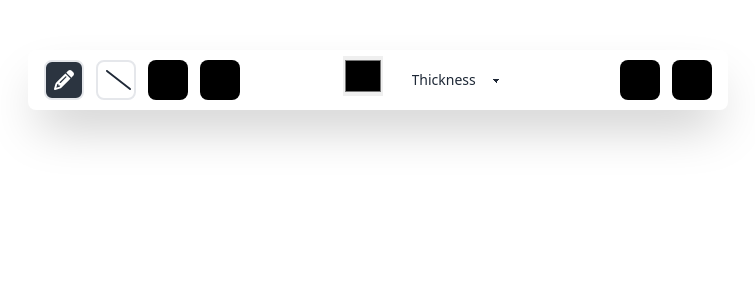
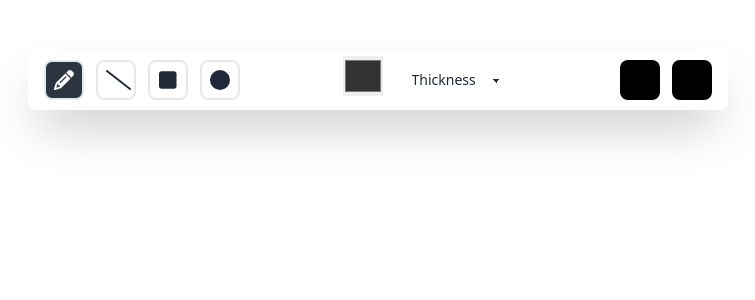
Before and after one commit to RohithAchar/drawing-board, a React (Vite) app: page /1 in a window 1280 px wide. Shown: the top 300 px of the page, without its empty margins (262-1017 px from the left). Built offline with nearby package versions, Linux system fonts and the light colour scheme.

Commit message:
ToolBar tools complete

```diff
--- a/src/components/ToolBar.jsx
+++ b/src/components/ToolBar.jsx
@@ -1,5 +1,10 @@
 import React, { useEffect, useState } from "react";
-import { faPencil, faSlash } from "@fortawesome/free-solid-svg-icons";
+import {
+  faCircle,
+  faPencil,
+  faSlash,
+  faSquare,
+} from "@fortawesome/free-solid-svg-icons";
 import { FontAwesomeIcon } from "@fortawesome/react-fontawesome";
 
 const ToolBar = ({
@@ -7,6 +12,7 @@ const ToolBar = ({
   handleColor,
   handleThickness,
   getThickness,
+  getColor,
 }) => {
   const [selectedDiv, setSelectedDiv] = useState(1);
   return (
@@ -35,8 +41,32 @@ const ToolBar = ({
           {" "}
           <FontAwesomeIcon className="ml-2 mt-2" icon={faSlash} size="lg" />
         </div>
-        <div className="bg-black h-[40px] w-[40px] rounded-lg"></div>
-        <div className="bg-black h-[40px] w-[40px] rounded-lg"></div>
+        <div
+          className={`border-2 h-[40px] w-[40px] rounded-lg cursor-pointer ${
+            selectedDiv === 3 && "bg-neutral text-white"
+          }`}
+          onClick={() => {
+            handleSelectTool("rectangle");
+            setSelectedDiv(3);
+          }}
+        >
+          <FontAwesomeIcon
+            className="ml-[8.5px] mt-2"
+            icon={faSquare}
+            size="lg"
+          />
+        </div>
+        <div
+          className={`border-2 h-[40px] w-[40px] rounded-lg cursor-pointer ${
+            selectedDiv === 4 && "bg-neutral text-white"
+          }`}
+          onClick={() => {
+            handleSelectTool("circle");
+            setSelectedDiv(4);
+          }}
+        >
+          <FontAwesomeIcon className="ml-2 mt-2" icon={faCircle} size="lg" />
+        </div>
       </div>
       <div className="flex gap-3">
         {/* <div className="h-[40px] w-[40px] rounded-lg border-2"> */}
@@ -45,6 +75,7 @@ const ToolBar = ({
           type="color"
           name="color"
           id="color"
+          value={getColor}
           onChange={(e) => handleColor(e.target.value)}
         />
         {/* </div> */}
@@ -52,6 +83,7 @@ const ToolBar = ({
         <select
           className="select"
           onChange={(e) => handleThickness(e.target.value)}
+          value={getThickness}
         >
           <option disabled>Thickness</option>
           <option value="12" className="text-xs">
--- a/src/pages/Room.jsx
+++ b/src/pages/Room.jsx
@@ -4,7 +4,7 @@ import WhiteBoard from "../components/WhiteBoard";
 
 const Room = () => {
   const [tool, setTool] = useState("pencil");
-  const [color, setColor] = useState("black");
+  const [color, setColor] = useState("#333333");
   const [thickness, setThickness] = useState(14);
   console.log(tool);
   console.log(color);
@@ -16,6 +16,7 @@ const Room = () => {
         handleColor={setColor}
         handleThickness={setThickness}
         getThickness={thickness}
+        getColor={color}
       />
       <WhiteBoard />
     </div>
```
